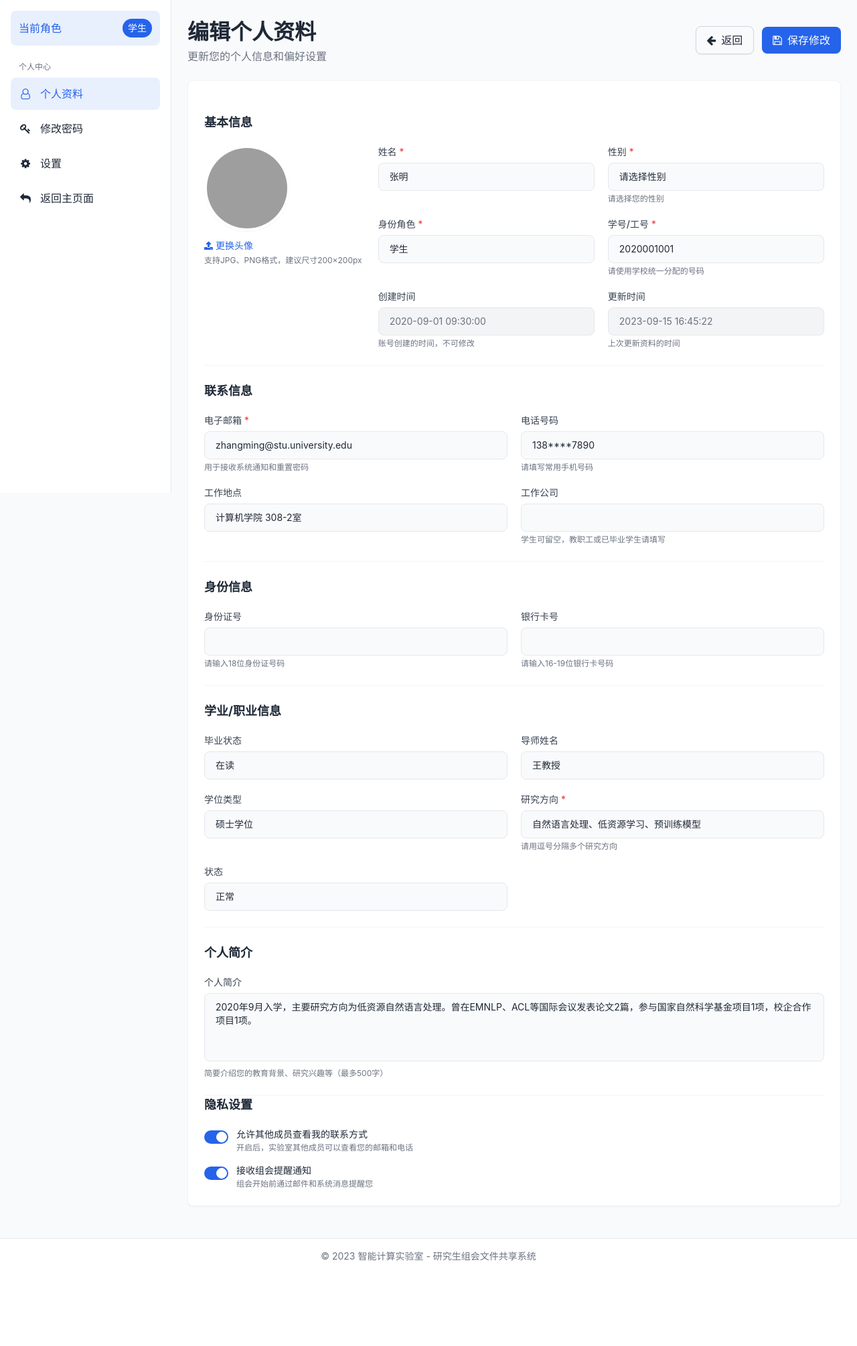
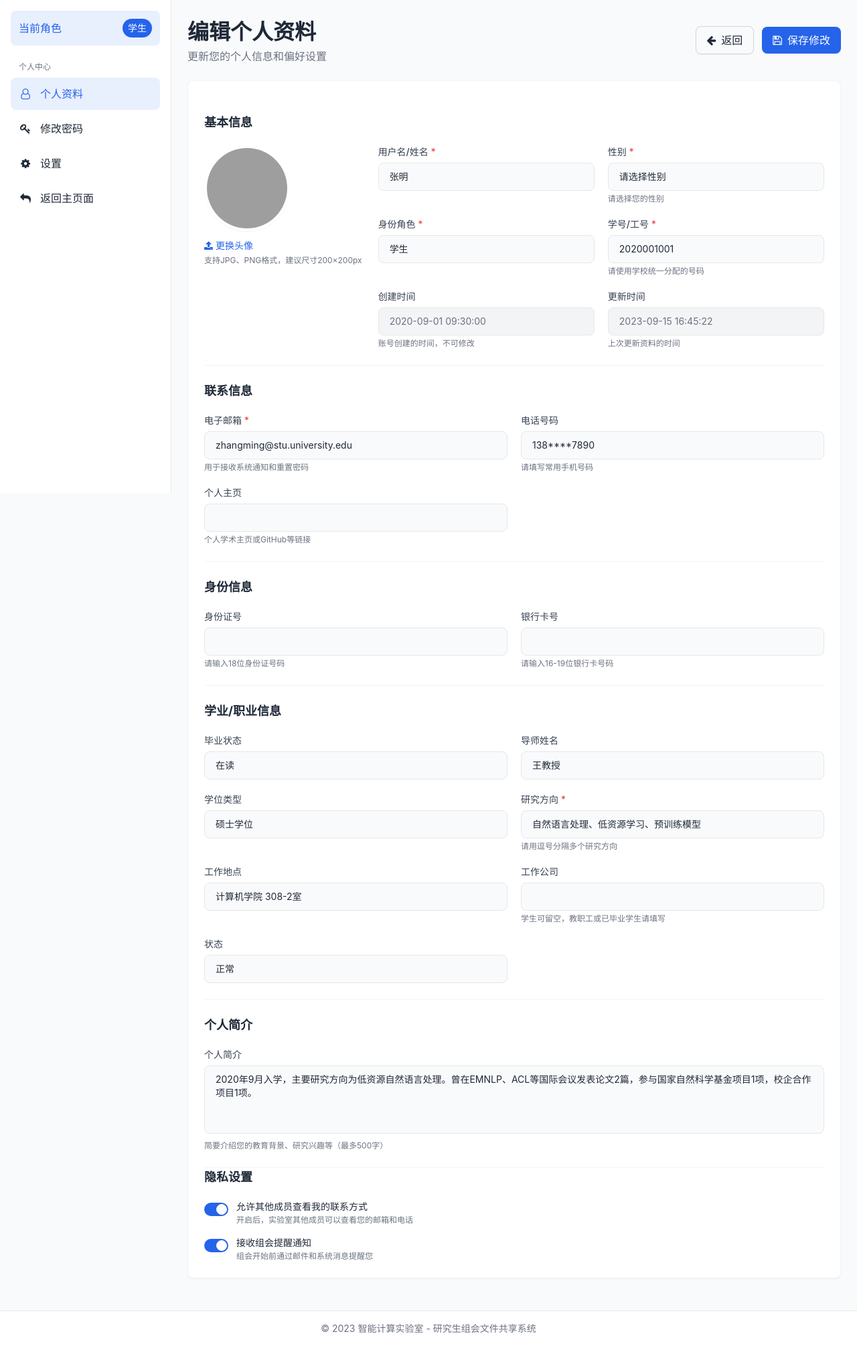
Before and after one commit to CodeWang-Ay/group-share-project, a FastAPI app: template templates/personal_profile.html in a window 1280 px wide. Shown: the part 65-2075 px from the top of the page at 67% size. Before the commit the page ends 1948 px from the top, so only its background shows below. Run offline with FastAPI, Linux system fonts and the light colour scheme; the template is opened without the code that fills it, so the values that code supplies are empty; some libraries are stand-ins or nearby versions; grey boxes are pictures that could not be loaded.

Commit message:
V5 页面对齐表字段

```diff
--- a/templates/personal_profile.html
+++ b/templates/personal_profile.html
@@ -251,16 +251,16 @@
 
                             <div class="flex-1 grid grid-cols-1 md:grid-cols-2 gap-5">
                                 <div>
-                                    <label for="fullname" class="form-label">姓名 <span class="text-red-500">*</span></label>
-                                    <input type="text" id="fullname" value="张明" class="form-input" required>
+                                    <label for="username" class="form-label">用户名/姓名 <span class="text-red-500">*</span></label>
+                                    <input type="text" id="username" value="张明" class="form-input" required>
                                 </div>
 
                                 <div>
                                     <label for="gender" class="form-label">性别 <span class="text-red-500">*</span></label>
                                     <select id="gender" class="form-input appearance-none bg-gray-50" required>
                                         <option value="" disabled selected hidden>请选择性别</option>
-                                        <option value="male">男</option>
-                                        <option value="female">女</option>
+                                        <option value="男">男</option>
+                                        <option value="女">女</option>
                                     </select>
                                     <p class="form-hint">请选择您的性别</p>
                                 </div>
@@ -275,20 +275,20 @@
                                 </div>
 
                                 <div>
-                                    <label for="student-id" class="form-label">学号/工号 <span class="text-red-500">*</span></label>
-                                    <input type="text" id="student-id" value="2020001001" class="form-input" required>
+                                    <label for="student_id" class="form-label">学号/工号 <span class="text-red-500">*</span></label>
+                                    <input type="text" id="student_id" value="2020001001" class="form-input" required>
                                     <p class="form-hint">请使用学校统一分配的号码</p>
                                 </div>
 
                                 <div>
-                                    <label for="creation-time" class="form-label">创建时间</label>
-                                    <input type="text" id="creation-time" value="2020-09-01 09:30:00" class="form-input" disabled>
+                                    <label for="created_at" class="form-label">创建时间</label>
+                                    <input type="text" id="created_at" value="2020-09-01 09:30:00" class="form-input" disabled>
                                     <p class="form-hint">账号创建的时间，不可修改</p>
                                 </div>
 
                                 <div>
-                                    <label for="update-time" class="form-label">更新时间</label>
-                                    <input type="text" id="update-time" value="2023-09-15 16:45:22" class="form-input" disabled>
+                                    <label for="updated_at" class="form-label">更新时间</label>
+                                    <input type="text" id="updated_at" value="2023-09-15 16:45:22" class="form-input" disabled>
                                     <p class="form-hint">上次更新资料的时间</p>
                                 </div>
                             </div>
@@ -313,14 +313,9 @@
                             </div>
 
                             <div>
-                                <label for="work-location" class="form-label">工作地点</label>
-                                <input type="text" id="work-location" value="计算机学院 308-2室" class="form-input">
-                            </div>
-
-                            <div>
-                                <label for="work-company" class="form-label">工作公司</label>
-                                <input type="text" id="work-company" value="" class="form-input">
-                                <p class="form-hint">学生可留空，教职工或已毕业学生请填写</p>
+                                <label for="personal_homepage" class="form-label">个人主页</label>
+                                <input type="url" id="personal_homepage" value="" class="form-input">
+                                <p class="form-hint">个人学术主页或GitHub等链接</p>
                             </div>
                         </div>
                     </div>
@@ -332,13 +327,13 @@
                         <div class="grid grid-cols-1 md:grid-cols-2 gap-5">
                             <div>
                                 <label for="id-card" class="form-label">身份证号</label>
-                                <input type="text" id="id-card" value="" class="form-input" maxlength="18" pattern="[0-9X]{18}">
+                                <input type="text" id="id_card" value="" class="form-input" maxlength="18" pattern="[0-9X]{18}">
                                 <p class="form-hint">请输入18位身份证号码</p>
                             </div>
 
                             <div>
                                 <label for="bank-card" class="form-label">银行卡号</label>
-                                <input type="text" id="bank-card" value="" class="form-input" maxlength="19" pattern="[0-9]{16,19}">
+                                <input type="text" id="bank_card" value="" class="form-input" maxlength="19" pattern="[0-9]{16,19}">
                                 <p class="form-hint">请输入16-19位银行卡号码</p>
                             </div>
                         </div>
@@ -350,33 +345,45 @@
 
                         <div class="grid grid-cols-1 md:grid-cols-2 gap-5">
                             <div>
-                                <label for="graduation-status" class="form-label">毕业状态</label>
-                                <select id="graduation-status" class="form-input appearance-none bg-gray-50">
-                                    <option value="studying" selected>在读</option>
-                                    <option value="graduated">毕业</option>
+                                <label for="graduation_status" class="form-label">毕业状态</label>
+                                <select id="graduation_status" class="form-input appearance-none bg-gray-50">
+                                    <option value="在读" selected>在读</option>
+                                    <option value="已毕业">毕业</option>
                                 </select>
                             </div>
 
                             <div>
-                                <label for="advisor" class="form-label">导师姓名</label>
-                                <input type="text" id="advisor" value="王教授" class="form-input">
+                                <label for="supervisor" class="form-label">导师姓名</label>
+                                <input type="text" id="supervisor" value="王教授" class="form-input">
                             </div>
 
                             <div>
-                                <label for="degree-type" class="form-label">学位类型</label>
-                                <select id="degree-type" class="form-input appearance-none bg-gray-50">
+                                <label for="degree_type" class="form-label">学位类型</label>
+                                <select id="degree_type" class="form-input appearance-none bg-gray-50">
                                     <option value="">请选择学位类型</option>
-                                    <option value="bachelor">学士学位</option>
-                                    <option value="master" selected>硕士学位</option>
-                                    <option value="phd">博士学位</option>
-                                    <option value="professor">教授</option>
+                                    <option value="学士学位">学士学位</option>
+                                    <option value="硕士学位" selected>硕士学位</option>
+                                    <option value="博士学位">博士学位</option>
+                                    <option value="博士研究生">博士研究生</option>
+                                    <option value="教授">教授</option>
                                 </select>
                             </div>
 
                             <div>
-                                <label for="research-direction" class="form-label">研究方向 <span class="text-red-500">*</span></label>
-                                <input type="text" id="research-direction" value="自然语言处理、低资源学习、预训练模型" class="form-input" required>
+                                <label for="research_direction" class="form-label">研究方向 <span class="text-red-500">*</span></label>
+                                <input type="text" id="research_direction" value="自然语言处理、低资源学习、预训练模型" class="form-input" required>
                                 <p class="form-hint">请用逗号分隔多个研究方向</p>
+                            </div>
+
+                            <div>
+                                <label for="work_location" class="form-label">工作地点</label>
+                                <input type="text" id="work_location" value="计算机学院 308-2室" class="form-input">
+                            </div>
+
+                            <div>
+                                <label for="work_company" class="form-label">工作公司</label>
+                                <input type="text" id="work_company" value="" class="form-input">
+                                <p class="form-hint">学生可留空，教职工或已毕业学生请填写</p>
                             </div>
 
                             <div>
@@ -396,8 +403,8 @@
                         <h2 class="text-lg font-bold mb-5">个人简介</h2>
 
                         <div>
-                            <label for="bio" class="form-label">个人简介</label>
-                            <textarea id="bio" rows="4" class="form-input resize-none">2020年9月入学，主要研究方向为低资源自然语言处理。曾在EMNLP、ACL等国际会议发表论文2篇，参与国家自然科学基金项目1项，校企合作项目1项。</textarea>
+                            <label for="personal_bio" class="form-label">个人简介</label>
+                            <textarea id="personal_bio" rows="4" class="form-input resize-none">2020年9月入学，主要研究方向为低资源自然语言处理。曾在EMNLP、ACL等国际会议发表论文2篇，参与国家自然科学基金项目1项，校企合作项目1项。</textarea>
                             <p class="form-hint">简要介绍您的教育背景、研究兴趣等（最多500字）</p>
                         </div>
                     </div>
```
